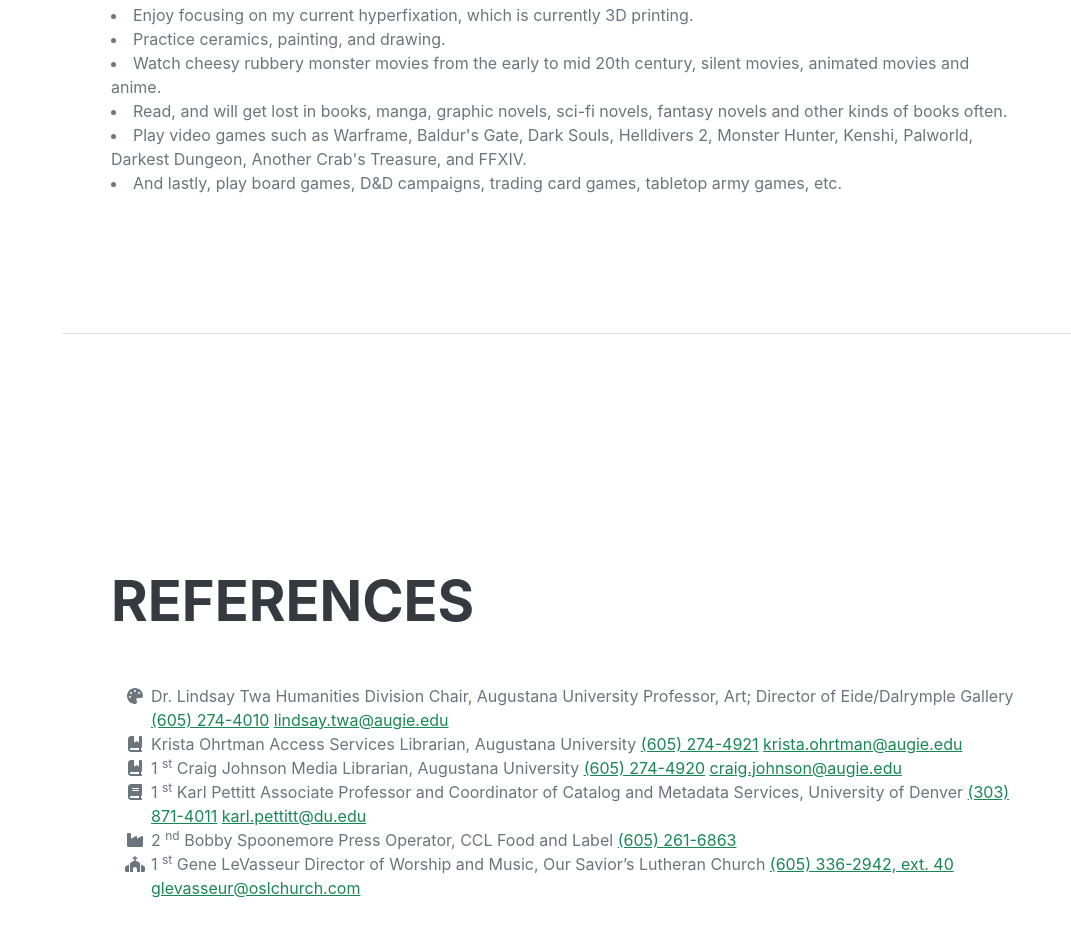
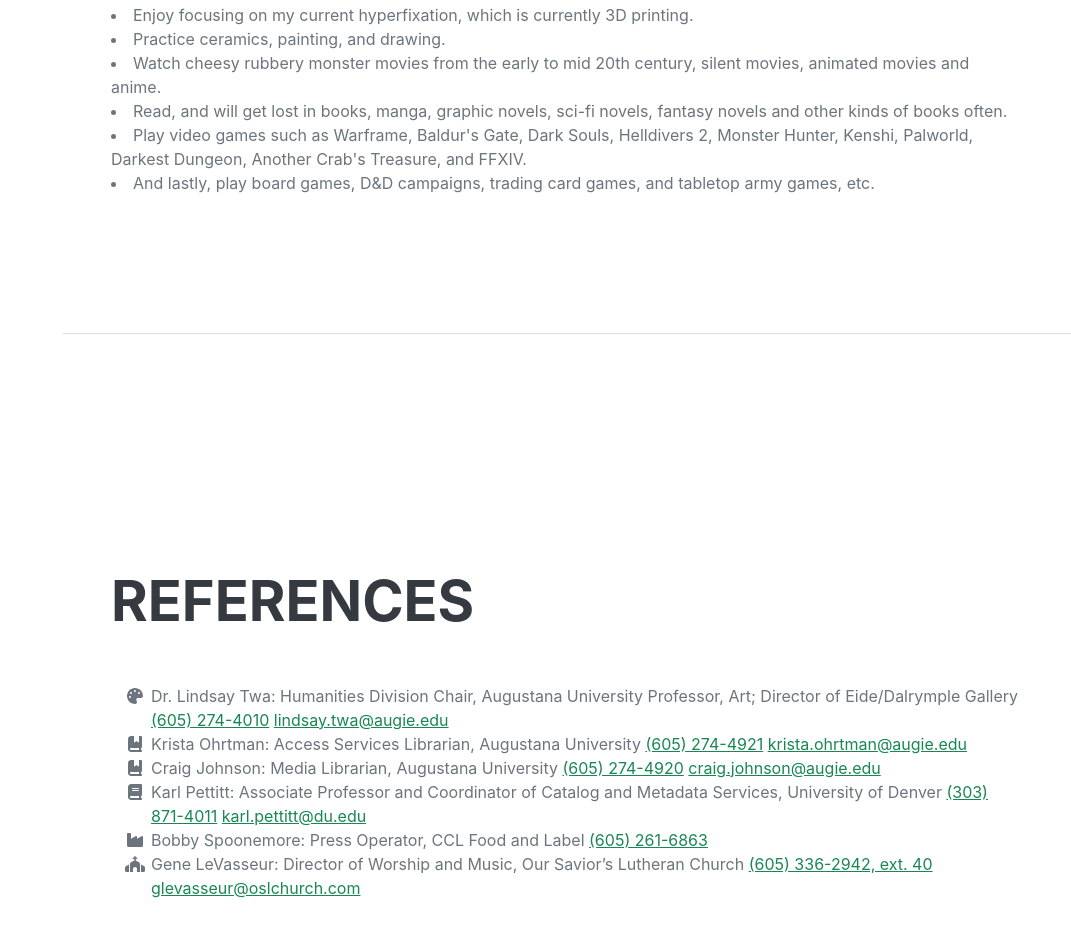
Before and after one commit to JoshDMatzner/joshdmatzner-byte.github.io, a plain HTML site: page index.html in a window 1280 px wide. Shown: the part 4879-5816 px from the top of the page, without its empty margins (209-1280 px from the left). Drawn offline with nearby package versions, Linux system fonts and the light colour scheme; a web font is replaced by a local one.

Commit message:
Add files via upload
Version 3 or 4, fixed youtube link again and added some other stuff in regards to the personal website assignment, mainly html text

```diff
--- a/index.html
+++ b/index.html
@@ -5,7 +5,7 @@
         <meta name="viewport" content="width=device-width, initial-scale=1, shrink-to-fit=no" />
         <meta name="description" content="" />
         <meta name="author" content="" />
-        <title>Resume - Start Bootstrap Theme</title>
+        <title>Josh Matzner Website</title>
         <link rel="icon" type="image/x-icon" href="assets/img/favicon-JM.ico" />
         <!-- Font Awesome icons (free version)-->
         <script src="https://use.fontawesome.com/releases/v6.3.0/js/all.js" crossorigin="anonymous"></script>
@@ -21,6 +21,7 @@
             <a class="navbar-brand js-scroll-trigger" href="#page-top">
                 <span class="d-block d-lg-none">Joshua Matzner</span>
                 <span class="d-none d-lg-block"><img class="img-fluid img-profile rounded-circle mx-auto mb-2" src="assets/img/Joshua_Matzner_ID_PhotoV2.jpg" alt="..." /></span>
+                <!-- Put up a picture of myself on my porch -->
             </a>
             <button class="navbar-toggler" type="button" data-bs-toggle="collapse" data-bs-target="#navbarResponsive" aria-controls="navbarResponsive" aria-expanded="false" aria-label="Toggle navigation"><span class="navbar-toggler-icon"></span></button>
             <div class="collapse navbar-collapse" id="navbarResponsive">
@@ -58,6 +59,7 @@
                 </div>
             </section>
             <hr class="m-0" />
+            <!-- I like how there's already some pre-existing notes to help with the website's framework -->
             <!-- Experience-->
             <section class="resume-section" id="experience">
                 <div class="resume-section-content">
@@ -125,6 +127,7 @@
                             <h3 class="mb-0">Augustana University</h3>
                             <div class="subheading mb-3">Bachelor of Fine Arts</div>
                             <div>Media Studies - Art and Design</div>
+                            <!-- I had to look up what my GPA was -->
                             <p>GPA: 3.25</p>
                         </div>
                         <div class="flex-shrink-0"><span class="text-primary">August 2015 - May 2020</span></div>
@@ -153,6 +156,7 @@
 
                     </ul>
                     <div class="subheading mb-3">Additional programs that I am proficient in:</div>
+                    <!-- Changed to additional programs I am proficient in as I couldn't find adobe icons to use that were free -->
                     <ul class="fa-ul mb-0">
                         <li>
                             <span class="fa-li"><i class="fa-solid fa-palette"></i></span>
@@ -195,19 +199,20 @@
     <li> Watch cheesy rubbery monster movies from the early to mid 20th century, silent movies, animated movies and anime. </li>
     <li> Read, and will get lost in books, manga, graphic novels, sci-fi novels, fantasy novels and other kinds of books often.</li>
     <li> Play video games such as Warframe, Baldur's Gate, Dark Souls, Helldivers 2, Monster Hunter, Kenshi, Palworld, Darkest Dungeon, Another Crab's Treasure, and FFXIV.
-    <li> And lastly, play board games, D&D campaigns, trading card games, tabletop army games, etc.</li>
+    <li> And lastly, play board games, D&D campaigns, trading card games, and tabletop army games, etc.</li>
  </p></p>
                 </div>
             </section>
             <hr class="m-0" />
             <!-- Awards-->
+             <!-- Changed Awards to References as I don't really have any awards -->
             <section class="resume-section" id="awards">
                 <div class="resume-section-content">
                     <h2 class="mb-5">References</h2>
                     <ul class="fa-ul mb-0">
                         <li>
                             <span class="fa-li"><i class="fa-solid fa-palette"></i></span>
-                            Dr. Lindsay Twa
+                            Dr. Lindsay Twa:
  Humanities Division Chair, Augustana University
 Professor, Art; Director of Eide/Dalrymple Gallery
 <a href="tel:605-274-4010">(605) 274-4010</a>
@@ -216,7 +221,7 @@ Professor, Art; Director of Eide/Dalrymple Gallery
                         </li>
                         <li>
                             <span class="fa-li"><i class="fa-solid fa-book-bookmark"></i></span>
-                            Krista Ohrtman
+                            Krista Ohrtman:
 Access Services Librarian, Augustana University
 <a href="tel:605-274-4921">(605) 274-4921</a>
 <a href="mailto:krista.ohrtman@augie.edu"> krista.ohrtman@augie.edu</a>
@@ -224,9 +229,7 @@ Access Services Librarian, Augustana University
                         </li>
                         <li>
                             <span class="fa-li"><i class="fa-solid fa-book-bookmark"></i></span>
-                            1
-                            <sup>st</sup>
-                           Craig Johnson
+                           Craig Johnson:
 Media Librarian, Augustana University
 <a href="tel:605-274-4920">(605) 274-4920</a>
 <a href="mailto:craig.johnson@augie.edu"> craig.johnson@augie.edu</a>
@@ -234,9 +237,7 @@ Media Librarian, Augustana University
                         </li>
                         <li>
                             <span class="fa-li"><i class="fa-solid fa-book"></i></span>
-                            1
-                            <sup>st</sup>
-                           Karl Pettitt
+                           Karl Pettitt:
 Associate Professor and Coordinator of Catalog and Metadata Services, University of Denver
 <a href="tel:303-871-4011"> (303) 871-4011</a>
 <a href="mailto:karl.pettitt@du.edu"> karl.pettitt@du.edu</a>
@@ -244,18 +245,14 @@ Associate Professor and Coordinator of Catalog and Metadata Services, University
                         </li>
                         <li>
                             <span class="fa-li"><i class="fa-solid fa-industry"></i></span>
-                            2
-                            <sup>nd</sup>
-                            Bobby Spoonemore
+                            Bobby Spoonemore:
 Press Operator, CCL Food and Label
 <a href="tel:605-261-6863">(605) 261-6863</a>
 
                         </li>
                         <li>
                             <span class="fa-li"><i class="fa-solid fa-church"></i></span>
-                            1
-                            <sup>st</sup>
-                           Gene LeVasseur
+                           Gene LeVasseur:
 Director of Worship and Music, Our Savior’s Lutheran Church
 <a href="tel:605-336-2942"> (605) 336-2942, ext. 40</a>
 <a href="mailto:glevasseur@oslchurch.com"> glevasseur@oslchurch.com</a>
@@ -266,6 +263,7 @@ Director of Worship and Music, Our Savior’s Lutheran Church
                 </div>
             </section>
                     <hr class="m-0" />
+        <!--  Copied entirety of awards/references section and made new video section -->
             <!-- Video-->
             <section class="resume-section" id="video">
                 <div class="resume-section-content">
@@ -273,6 +271,7 @@ Director of Worship and Music, Our Savior’s Lutheran Church
                 <!-- Youtube Embed Code   -->
                  <iframe width="560" height="315" src="https://www.youtube.com/embed/qByva1y16gE?si=-gJnRiyLa8xquE3Y" title="YouTube video player" frameborder="0" allow="accelerometer; autoplay; clipboard-write; encrypted-media; gyroscope; picture-in-picture; web-share" referrerpolicy="strict-origin-when-cross-origin" allowfullscreen></iframe>
                 <li> <a href="https://www.youtube.com/watch?v=qByva1y16gE"> Some Badly Recorded Horse Video</a>
+                    <!-- I have been having trouble getting the video in so I went for a double whammy and decided on having two links to the video -->
                 </li>
                 </div>
             </section>
```
